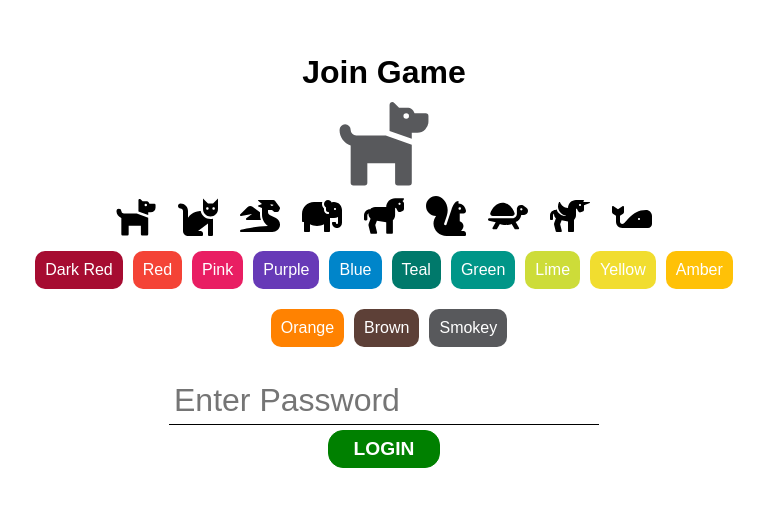
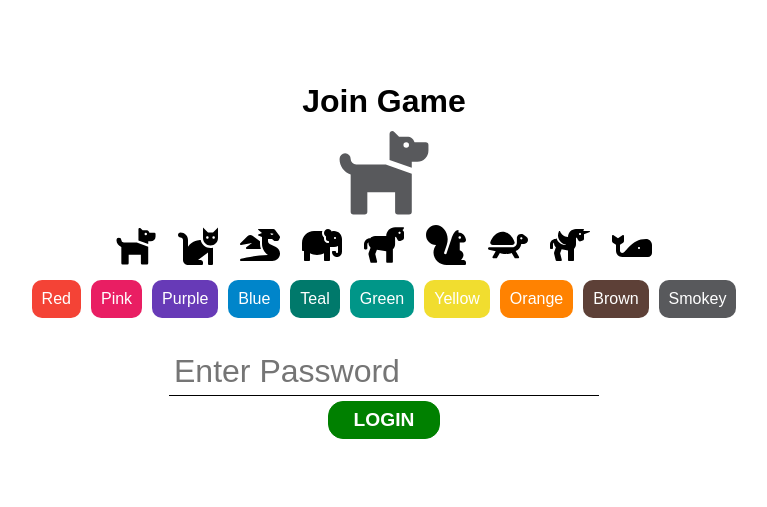
Before and after one commit to adunham95/scrabble-game, a Next.js app: page /student in a window 1280 px wide. Shown: the part 131-638 px from the top of the page, without its empty margins (256-1023 px from the left). Built offline with nearby package versions, Linux system fonts and the light colour scheme.

Commit message:
Removed colors

```diff
--- a/pages/student/index.jsx
+++ b/pages/student/index.jsx
@@ -9,16 +9,13 @@ import { Message } from '../../components/Text/Message';
 
 const avatars = ['dog', 'cat', 'dragon', 'elephant', 'horse', 'squirrel', 'turtle', 'unicorn', 'whale'];
 const colors = [
-  { name: 'Dark Red', color: '#A60C31' },
   { name: 'Red', color: '#f44336' },
   { name: 'Pink', color: '#E91E63' },
   { name: 'Purple', color: '#673ab7' },
   { name: 'Blue', color: '#0085ca' },
   { name: 'Teal', color: '#00796B' },
   { name: 'Green', color: '#009688' },
-  { name: 'Lime', color: '#cddc39' },
   { name: 'Yellow', color: '#f1dd2f' },
-  { name: 'Amber', color: '#ffc107' },
   { name: 'Orange', color: '#FF8201' },
   { name: 'Brown', color: '#5D4037' },
   { name: 'Smokey', color: '#58595C' },
```
